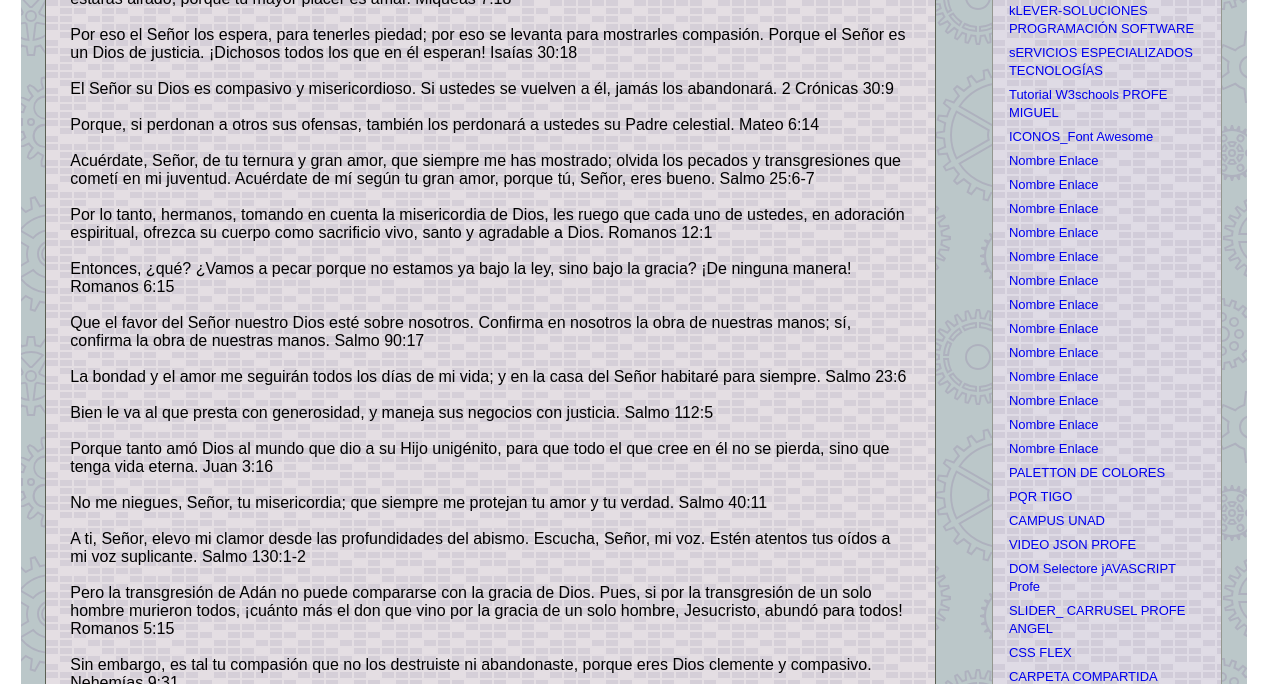
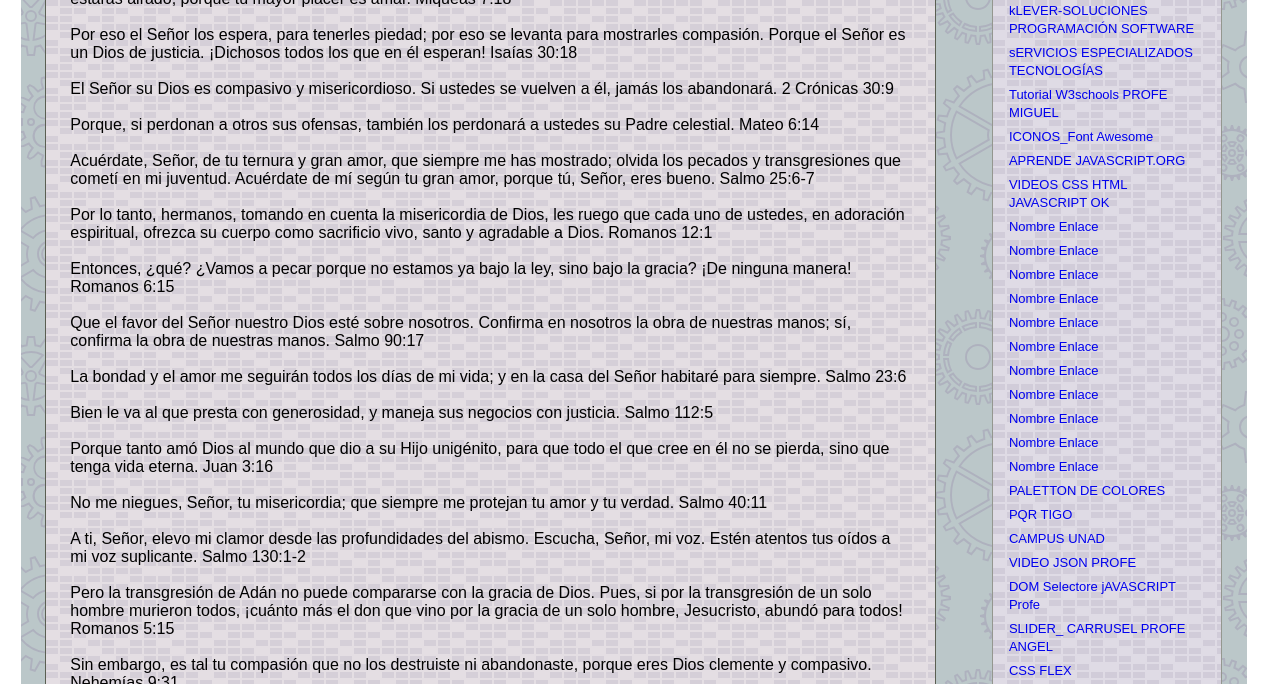
Before and after one commit to josealfredojimenezgarcia/Pagina-Web-Jos--Alfredo, a plain HTML site: page index.html in a window 1280 px wide. Shown: the part 1599-2283 px from the top of the page. Drawn offline with Linux system fonts and the light colour scheme.

Commit message:
vIDEOS CSS

```diff
--- a/index.html
+++ b/index.html
@@ -311,8 +311,8 @@
                             ESPECIALIZADOS TECNOLOGÍAS</a></ul>
                     <ul><a href="https://www.w3schools.com/charsets/ref_emoji_smileys.asp" target="_black">Tutorial W3schools PROFE MIGUEL</a></ul>
                     <ul><a href="https://fontawesome.com/v6.0/icons" target="_black">ICONOS_Font Awesome</a></ul>
-                    <ul><a href="#" target="_black">Nombre Enlace</a></ul>
-                    <ul><a href="#" target="_black">Nombre Enlace</a></ul>
+                    <ul><a href="https://aprendejavascript.org/" target="_black">APRENDE JAVASCRIPT.ORG</a></ul>
+                    <ul><a href="https://www.youtube.com/jonmircha/join" target="_black">VIDEOS CSS HTML JAVASCRIPT OK</a></ul>
                     <ul><a href="#" target="_black">Nombre Enlace</a></ul>
                     <ul><a href="#" target="_black">Nombre Enlace</a></ul>
                     <ul><a href="#" target="_black">Nombre Enlace</a></ul>
```
